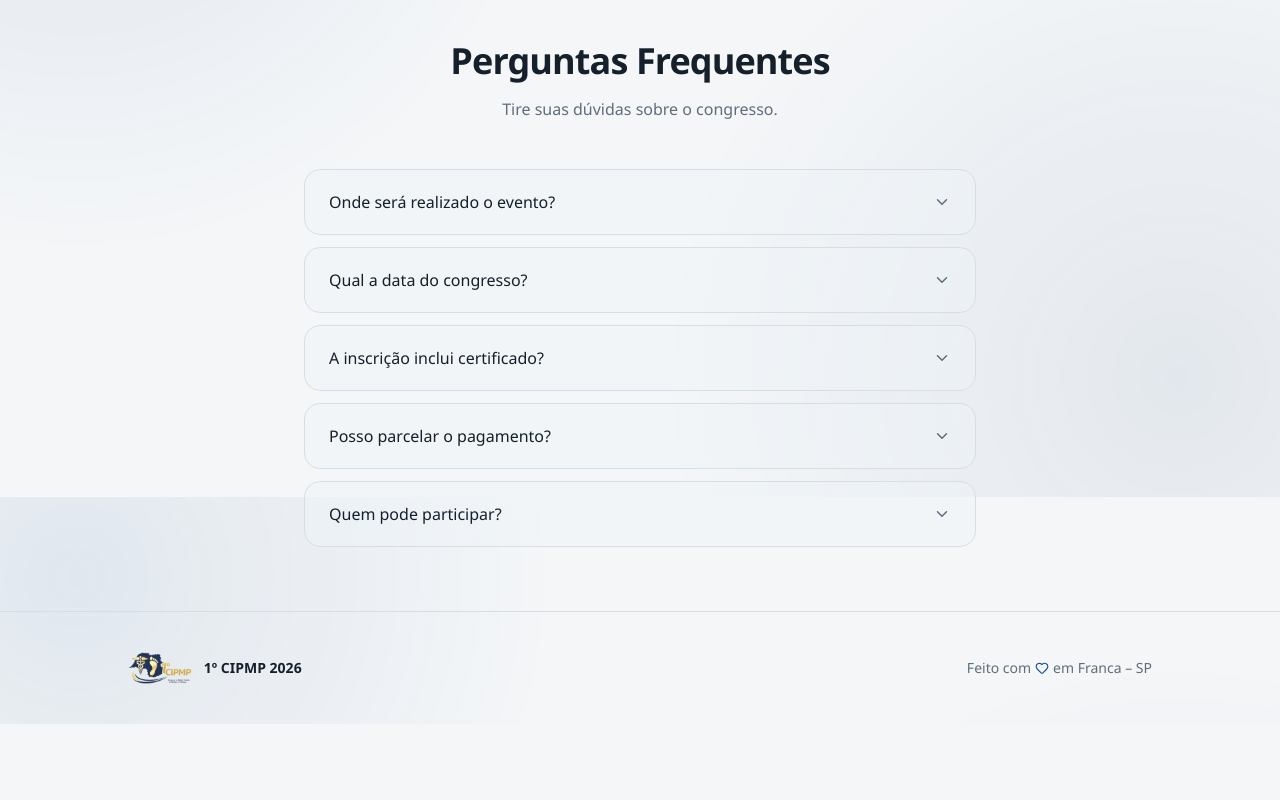
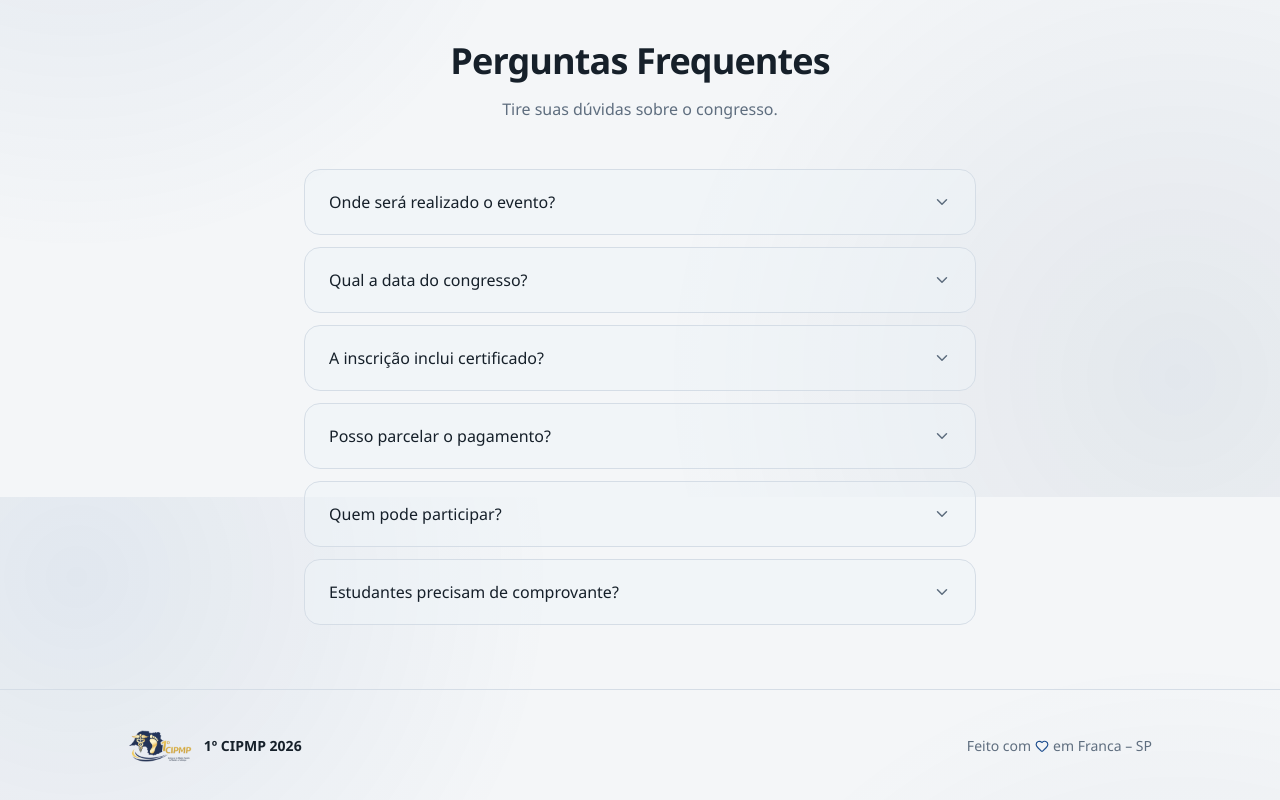
Before and after one commit to gpPacheco/cipmp, a Next.js app: page / in a window 1280 px wide. Shown: the part 8303-9103 px from the top of the page. Before the commit the page ends 9027 px from the top, so only its background shows below. Built offline with nearby package versions, Linux system fonts and the light colour scheme.

Commit message:
update faq

```diff
--- a/src/components/Faq.tsx
+++ b/src/components/Faq.tsx
@@ -29,6 +29,10 @@ const faqs: FaqItem[] = [
   {
     q: "Quem pode participar?",
     a: "O congresso é aberto a médicos, podólogos, fisioterapeutas, estudantes da área da saúde e demais profissionais interessados no tema.",
+  },
+  {
+    q: "Estudantes precisam de comprovante?",
+    a: "Sim, é enssencial que o estudante comprove o seu vínculo com a entidade estudantil.",
   },
 ];
 
```
